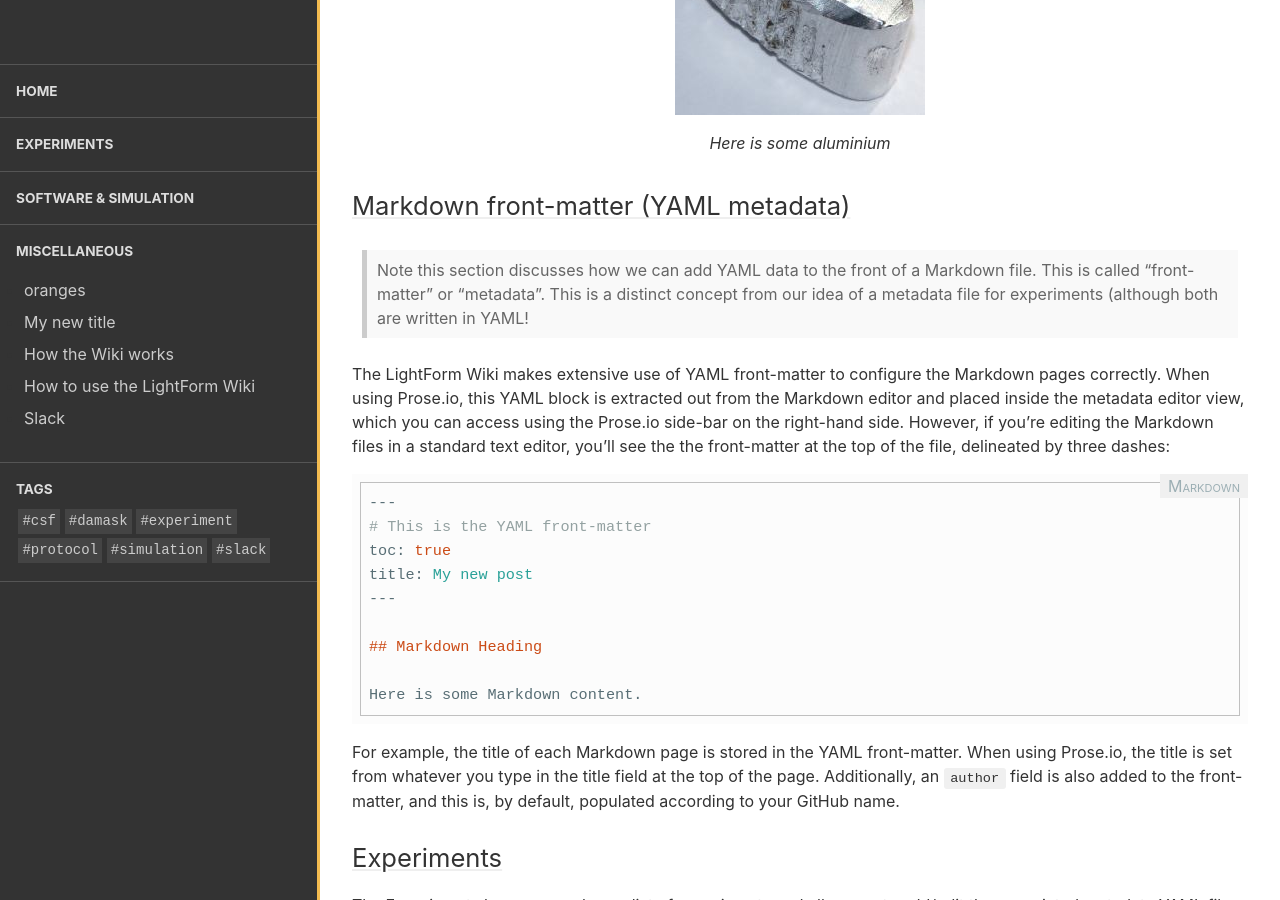
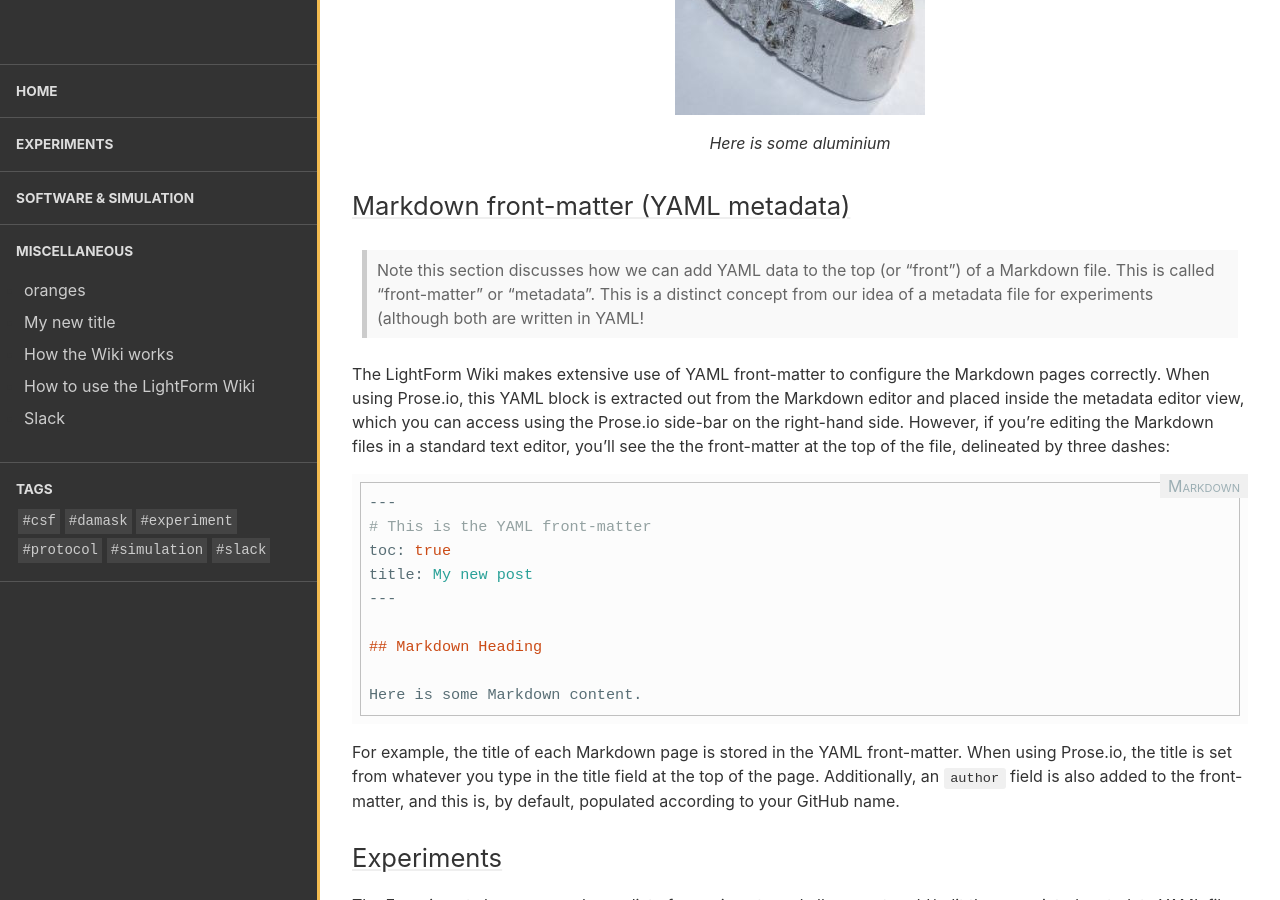
Before and after one commit to test-aplowman/test-aplowman.github.io, a Jekyll site: the page built from collections/_miscellaneous/how_to_use_wiki.md, in a window 1280 px wide and 900 px high, scrolled down 4004 px. Built offline with Jekyll 4.4.1, drawn with Linux system fonts in a browser that asks for light colours.

Commit message:
Update how_to_use_wiki.md

```diff
--- a/collections/_miscellaneous/how_to_use_wiki.md
+++ b/collections/_miscellaneous/how_to_use_wiki.md
@@ -85,7 +85,7 @@
 
 ## Markdown front-matter (YAML metadata)
 
->Note this section discusses how we can add YAML data to the front of a Markdown file. This is called "front-matter" or "metadata". This is a distinct concept from our idea of a metadata file for experiments (although both are written in YAML!
+>Note this section discusses how we can add YAML data to the top (or "front") of a Markdown file. This is called "front-matter" or "metadata". This is a distinct concept from our idea of a metadata file for experiments (although both are written in YAML!
 
 The LightForm Wiki makes extensive use of YAML front-matter to configure the Markdown pages correctly. When using Prose.io, this YAML block is extracted out from the Markdown editor and placed inside the metadata editor view, which you can access using the Prose.io side-bar on the right-hand side. However, if you're editing the Markdown files in a standard text editor, you'll see the the front-matter at the top of the file, delineated by three dashes:
 
```
